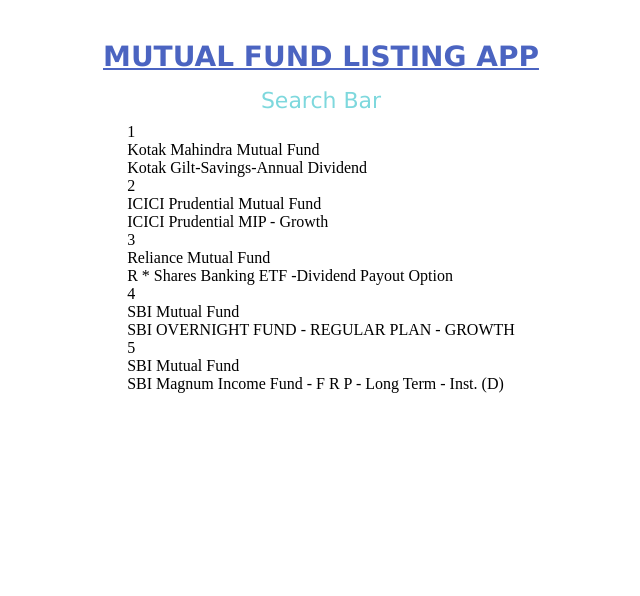
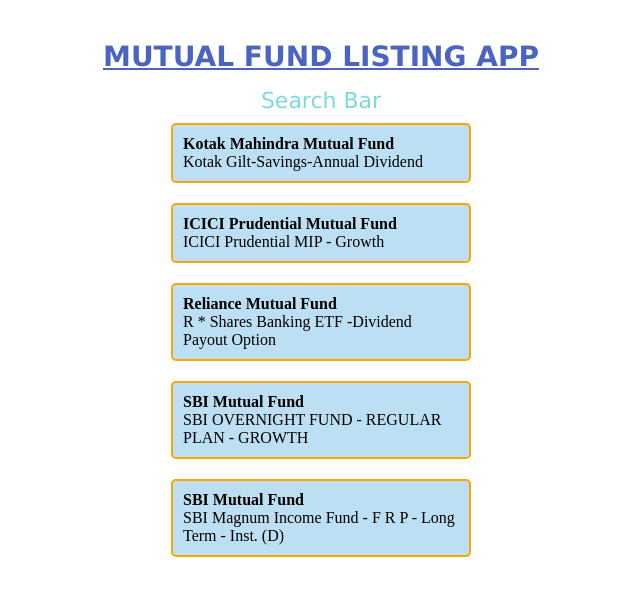
Before and after one commit to Ctrl-Code/React-Mutual-Fund-Listing-App, a React (Create React App) app: page /listing in a window 1280 px wide. Shown: the top 596 px of the page, without its empty margins (319-959 px from the left). Built offline with nearby package versions, Linux system fonts and the light colour scheme.

Commit message:
Added CSS to Listing Page

```diff
--- a/src/Pages/Details/Details.js
+++ b/src/Pages/Details/Details.js
@@ -8,8 +8,8 @@
     border-radius: 5px;
     display: flex;
     flex-direction: column;
-    min-width: 320px;
-    padding: 10px 0;
+    width: 320px;
+    padding: 10px;
     align-items: center;
     border: 2px solid orange;
 `;
@@ -18,9 +18,10 @@
     display: flex;
     font-weight: 500;
     font-family: monospace;
-    font-weight: ${props => props.fontWeight === true ? "900" : "200"
+    text-align: center;
+    font-weight: ${props => props.fontWeight === "true" ? "900" : "200"
     };
-    margin-bottom: ${props => props.marginBottom === true ? "5px" : "unset"
+    margin-bottom: ${props => props.marginBottom === "true" ? "5px" : "unset"
     };
 `;
 
@@ -46,30 +47,30 @@
 
     if (loading)
         return <MetaContainer>
-            <MetaRow marginBottom={true}>Loading...</MetaRow>
-            <MetaRow fontWeight={true}
-                marginBottom={true}>Loading...</MetaRow>
-            <MetaRow marginBottom={true}>Loading...</MetaRow>
-            <MetaRow marginBottom={true}
-                fontWeight={true}>Loading...</MetaRow>
+            <MetaRow marginBottom="true">Loading...</MetaRow>
+            <MetaRow fontWeight="true"
+                marginBottom="true">Loading...</MetaRow>
+            <MetaRow marginBottom="true">Loading...</MetaRow>
+            <MetaRow marginBottom="true"
+                fontWeight="true">Loading...</MetaRow>
         </MetaContainer>
 
     return <MetaContainer>
 
-        <MetaRow fontWeight={true}>Fund House</MetaRow>
-        <MetaRow marginBottom={true}>{fundHouse}</MetaRow>
+        <MetaRow fontWeight="true">Fund House</MetaRow>
+        <MetaRow marginBottom="true">{fundHouse}</MetaRow>
 
-        <MetaRow fontWeight={true}>Scheme Name</MetaRow>
-        <MetaRow marginBottom={true}>{schemeName}</MetaRow>
+        <MetaRow fontWeight="true">Scheme Name</MetaRow>
+        <MetaRow marginBottom="true">{schemeName}</MetaRow>
 
-        <MetaRow fontWeight={true}>Scheme Type</MetaRow>
-        <MetaRow marginBottom={true}>{schemeType}</MetaRow>
+        <MetaRow fontWeight="true">Scheme Type</MetaRow>
+        <MetaRow marginBottom="true">{schemeType}</MetaRow>
 
-        <MetaRow fontWeight={true}>Scheme Category</MetaRow>
-        <MetaRow marginBottom={true}>{schemeCategory}</MetaRow>
+        <MetaRow fontWeight="true">Scheme Category</MetaRow>
+        <MetaRow marginBottom="true">{schemeCategory}</MetaRow>
 
-        <MetaRow fontWeight={true}>Scheme Code</MetaRow>
-        <MetaRow marginBottom={true}>{schemeCode}</MetaRow>
+        <MetaRow fontWeight="true">Scheme Code</MetaRow>
+        <MetaRow marginBottom="true">{schemeCode}</MetaRow>
     </MetaContainer>
 };
 
@@ -82,12 +83,12 @@
 
             <MetaContainer>
                 <FlexContainer>
-                    <MetaRow fontWeight={true}>StartDate</MetaRow>
+                    <MetaRow fontWeight="true">StartDate</MetaRow>
                     <ColumnedDiv />
                     <MetaRow>Loading...</MetaRow>
                 </FlexContainer>
                 <FlexContainer>
-                    <MetaRow fontWeight={true}>EndDate</MetaRow>
+                    <MetaRow fontWeight="true">EndDate</MetaRow>
                     <ColumnedDiv />
                     <MetaRow>Loading...</MetaRow>
                 </FlexContainer>
@@ -96,7 +97,7 @@
             <StyledComponents.MarginedDiv height="50px" />
 
             <StyledComponents.SubHeading>
-                Net Asset Value (NAV) throughout last 10 years
+                Net Asset Value (NAV) throughout last 5 years
             </StyledComponents.SubHeading>
 
             <StyledComponents.MarginedDiv height="20px" />
@@ -119,12 +120,12 @@
             <StyledComponents.MarginedDiv height="10px" />
             <MetaContainer>
                 <FlexContainer>
-                    <MetaRow fontWeight={true}>StartDate</MetaRow>
+                    <MetaRow fontWeight="true">StartDate</MetaRow>
                     <ColumnedDiv />
                     <div>{startDate}</div>
                 </FlexContainer>
                 <FlexContainer>
-                    <MetaRow fontWeight={true}>EndDate</MetaRow>
+                    <MetaRow fontWeight="true">EndDate</MetaRow>
                     <ColumnedDiv />
                     <div>{endDate}</div>
                 </FlexContainer>
@@ -133,7 +134,7 @@
             <StyledComponents.MarginedDiv height="50px" />
 
             <StyledComponents.SubHeading>
-                Net Asset Value (NAV) throughout last 10 years
+                Net Asset Value (NAV) throughout last 5 years
             </StyledComponents.SubHeading>
 
             <StyledComponents.MarginedDiv height="10px" />
--- a/src/Pages/Listing/Listing.js
+++ b/src/Pages/Listing/Listing.js
@@ -2,6 +2,33 @@
 import StyledComponents from "../../Components/StyledComponents";
 
 import { Redirect } from "react-router-dom";
+
+const RowWrapper = StyledComponents.styled.div`
+    background-color: #bcdff3;
+    border-radius: 5px;
+    display: flex;
+    flex-direction: column;
+    padding: 10px;
+    align-items: flex-start;
+    border: 2px solid orange;
+    margin-bottom: 20px;
+    width: 300px;
+    cursor: pointer;
+    transition: transform 222ms;
+
+    :hover{
+        transform: scale(1.08);
+    }
+`;
+
+const FundName = StyledComponents.styled.div`
+    font-family: "sans-serif";
+    font-weight: 900;
+`;
+
+const SchemeName = StyledComponents.styled.div`
+    font-family: "sans-serif";
+`;
 
 const MutualFunds = [
     {
@@ -29,7 +56,7 @@
         name: "SBI Mutual Fund",
         scheme: "SBI Magnum Income Fund - F R P - Long Term - Inst. (D)",
     }
-]
+];
 
 const Listing = () => {
 
@@ -58,26 +85,24 @@
                 <StyledComponents.PageHeading>
                     Search Bar
                 </StyledComponents.PageHeading>
+
                 <div>
                     {
                         MutualFunds.map((option, index) => (
-                            <div key={option.url}
-                                onClick={() => onClick(index)}
-                            >
-                                <div>
-                                    {index + 1}
-                                    <div>
-                                        {option.name}
-                                    </div>
-                                    <div>
-                                        {option.scheme}
-                                    </div>
-                                </div>
-                            </div>
+                            <RowWrapper key={option.url}
+                                onClick={() => onClick(index)}>
+                                <FundName>
+                                    {option.name}
+                                </FundName>
+                                <SchemeName>
+                                    {option.scheme}
+                                </SchemeName>
+                            </RowWrapper>
                         ))
                     }
                 </div>
-            </StyledComponents.FullPage>
+
+            </StyledComponents.FullPage >
         );
 }
 
```
